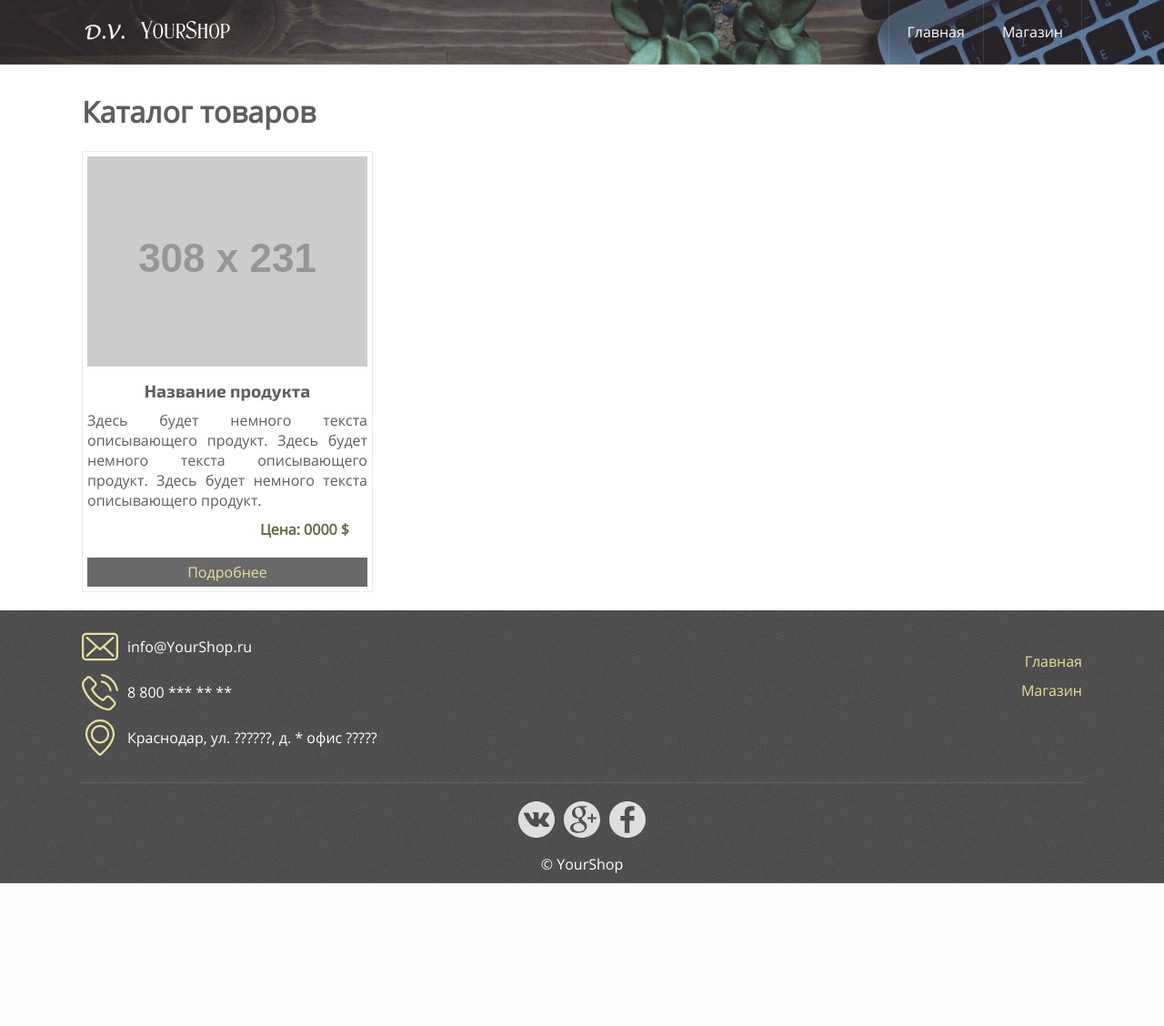
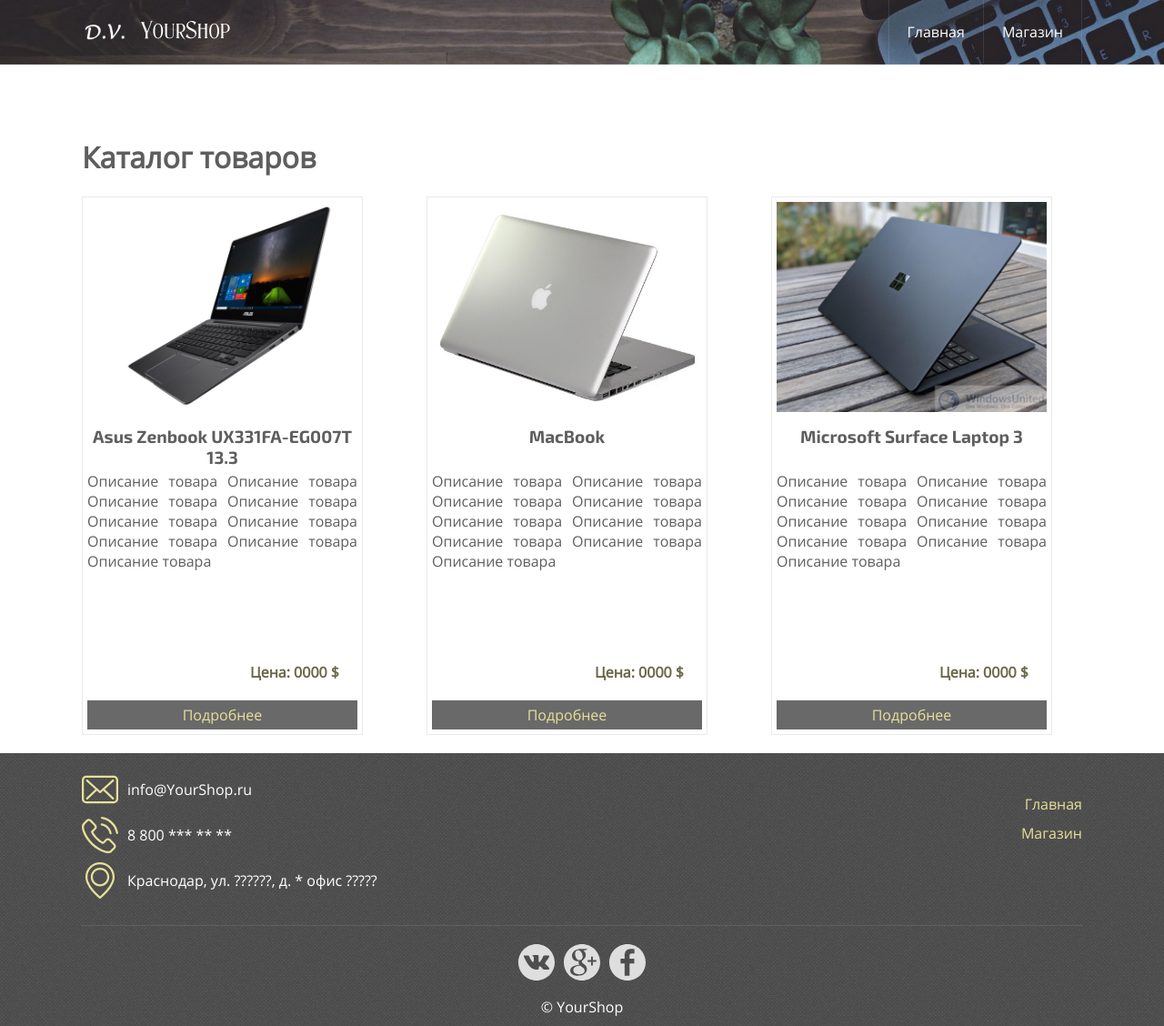
Before and after one commit to MidnightOwll/Website_1, a PHP site: page /index.php?page=shop in a window 1280 px wide. Shown: the whole page at 91% size. Before the commit the page ends 971 px from the top, so only its background shows below. Run offline with PHP 8.4, Linux system fonts and the light colour scheme; grey boxes labelled with a size stand in for pictures from a placeholder-image service; some libraries are stand-ins or nearby versions.

Commit message:
modification shop.php and site.css

```diff
--- a/css/site.css
+++ b/css/site.css
@@ -84,7 +84,8 @@ background: #9DA1AA;
     min-height: 600px;
     width: 1100px;
     margin: 0 auto;
-    padding: 20px 0;
+    padding-top: 70px;
+    padding-bottom: 20px;
 }
 
 footer {
@@ -219,7 +220,7 @@ footer {
 
 .shopUnit {
     float: left;
-    width: 28%;
+    width: 27%;
     padding: 5px;
     border: 1px solid rgba(225, 225, 225, 0.7);
     margin-right: 6.365%;
@@ -232,6 +233,7 @@ footer {
 
 .shopUnitName {
     width: 100%;
+    height: 40px;
     text-align: center;
     margin-top: 10px;
     font-family: Exo, sans-serif;
@@ -246,6 +248,7 @@ footer {
 .shopUnitShortDesc {
     text-align: justify;
     margin-top: 10px;
+    height: 200px;
 }
 
 .shopUnitPrice {
--- a/index.php
+++ b/index.php
@@ -28,21 +28,21 @@
                     'id'=> 1,
                     'name' => 'Asus Zenbook UX331FA-EG007T 13.3',
                     'img' => '/img/goods/Asus_Zenbook_UX331FA-EG007T_13.3.jpg',
-                    'desc' => 'Описание товара',
+                    'desc' => 'Описание товара Описание товара Описание товара Описание товара Описание товара Описание товара Описание товара Описание товара Описание товара ',
                     'price' => '0000 $'
                 ],
                 [
                     'id'=> 2,
                     'name' => 'MacBook',
                     'img' => '/img/goods/MacBook.jpg',
-                    'desc' => 'Описание товара',
+                    'desc' => 'Описание товара Описание товара Описание товара Описание товара Описание товара Описание товара Описание товара Описание товара Описание товара ',
                     'price' => '0000 $'
                 ],
                 [
                     'id'=> 3,
                     'name' => 'Microsoft Surface Laptop 3',
                     'img' => '/img/goods/Microsoft_Surface_Laptop_3.jpg',
-                    'desc' => 'Описание товара',
+                    'desc' => 'Описание товара Описание товара Описание товара Описание товара Описание товара Описание товара Описание товара Описание товара Описание товара ',
                     'price' => '0000 $'
                 ]
                 ];
--- a/templates/shop.php
+++ b/templates/shop.php
@@ -3,21 +3,22 @@
 Каталог товаров
 </h1>
 </div>
+<div>
+    <?php foreach ($goods as $good): ?>
         <div class="shopUnit">
-    <img src="http://placehold.it/308x231" />
-
+            <img src="<?php echo $good['img'];?>" />
             <div class="shopUnitName">
-        Название продукта
+            <?php echo $good['name'];?>
             </div>
             <div class="shopUnitShortDesc">
-        Здесь будет немного текста описывающего продукт.
-        Здесь будет немного текста описывающего продукт.
-        Здесь будет немного текста описывающего продукт.
+            <?php echo $good['desc'];?>
             </div>
             <div class="shopUnitPrice">
-        Цена: 0000 $
+                Цена: <?php echo $good['price'];?>
             </div>
-    <a href="#" class="shopUnitMore">
+            <a href="index.php?page=product&id=<?php echo $good['id'];?>" class="shopUnitMore">
                 Подробнее
             </a>
         </div>
+    <?php endforeach; ?>
+</div>
```
Lines whose indentation alone changed are shown as unchanged.
